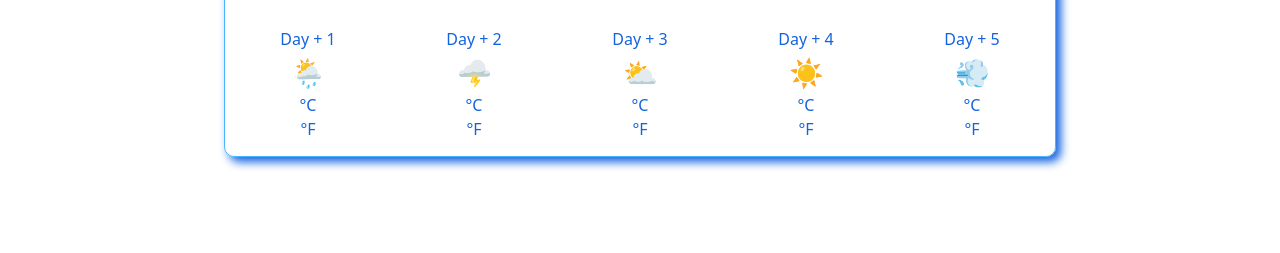
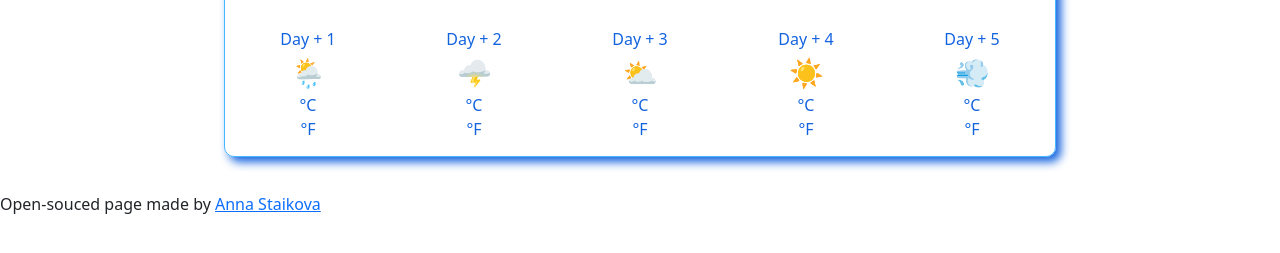
Before and after one commit to staikova-engineer/week-6-homework, a plain HTML site: page index.html in a window 1280 px wide. Shown: the part 367-620 px from the top of the page. Drawn offline with nearby package versions, Linux system fonts and the light colour scheme.

Commit message:
added footer with link to GitHub

```diff
--- a/index.html
+++ b/index.html
@@ -119,6 +119,16 @@
         </div>
       </div>
     </div>
+
+    <footer>
+      Open-souced page made by
+      <a
+        href="https://github.com/staikova-engineer/week-6-homework"
+        target="_blank"
+        >Anna Staikova</a
+      >
+    </footer>
+
     <script src="scr/script.js" ;></script>
   </body>
 </html>
```
